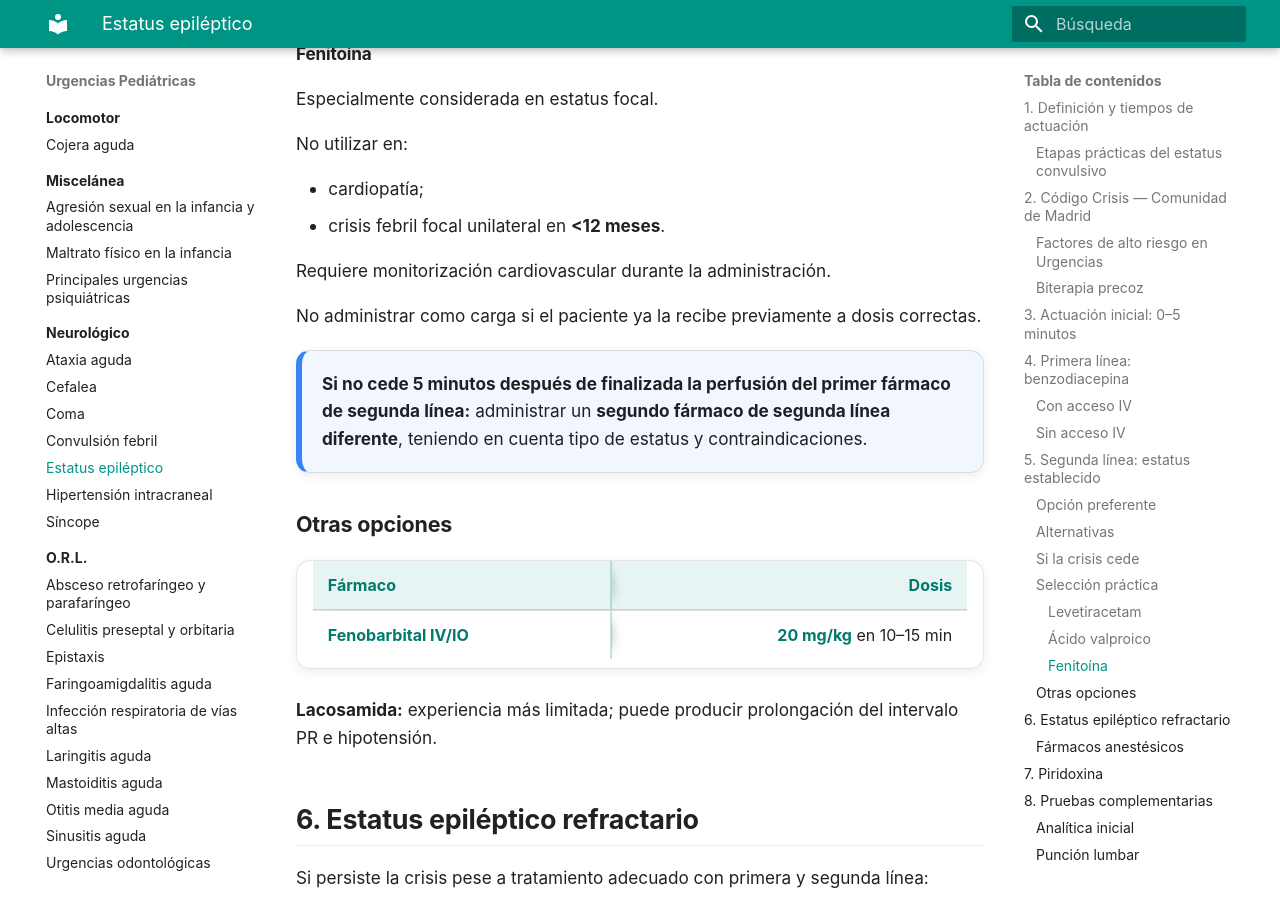
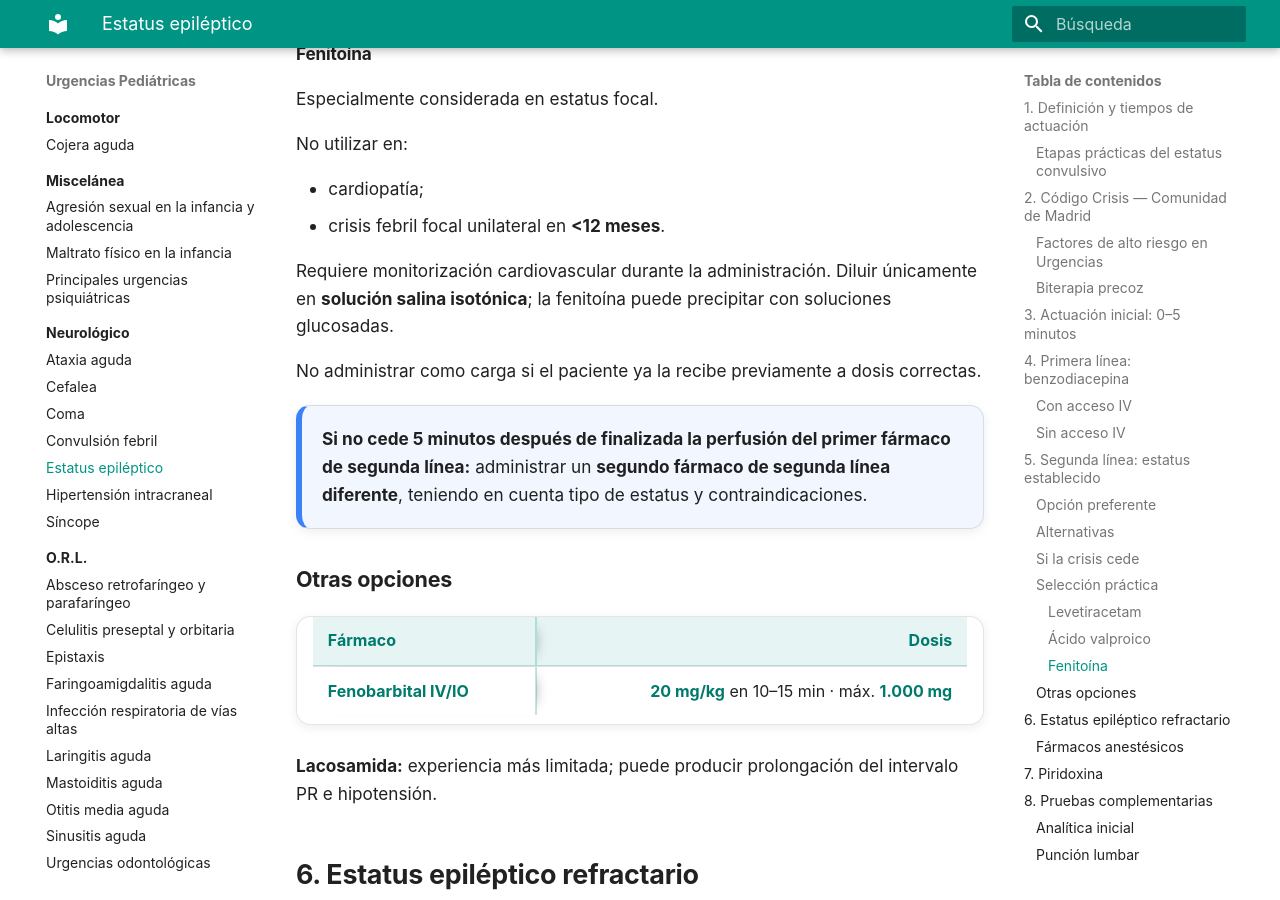
Before and after one commit to gonzaloares/urgencias-pediatricas, an MkDocs documentation site: the page built from docs/neurologia/estatus-epileptico.md, in a window 1280 px wide and 900 px high, scrolled down 6422 px. Built offline with MkDocs 1.6.1 and Material for MkDocs 9.7.7, drawn with Linux system fonts in a browser that asks for light colours; some of the changed text lies outside the part shown.

Commit message:
Audita administración de antiepilépticos de alto riesgo

```diff
--- a/docs/neurologia/estatus-epileptico.md
+++ b/docs/neurologia/estatus-epileptico.md
@@ -198,7 +198,7 @@ No utilizar en:
 - cardiopatía;
 - crisis febril focal unilateral en **<12 meses**.
 
-Requiere monitorización cardiovascular durante la administración.
+Requiere monitorización cardiovascular durante la administración. Diluir únicamente en **solución salina isotónica**; la fenitoína puede precipitar con soluciones glucosadas.
 
 No administrar como carga si el paciente ya la recibe previamente a dosis correctas.
 
@@ -210,7 +210,7 @@ No administrar como carga si el paciente ya la recibe previamente a dosis correc
 
 | Fármaco | Dosis |
 |---|---:|
-| **Fenobarbital IV/IO** | **20 mg/kg** en 10–15 min |
+| **Fenobarbital IV/IO** | **20 mg/kg** en 10–15 min · máx. **1.000 mg** |
 
 **Lacosamida:** experiencia más limitada; puede producir prolongación del intervalo PR e hipotensión.
 
@@ -350,7 +350,7 @@ Indicado especialmente en:
   <div class="algorithm-arrow">↓</div>
   <div class="algorithm-step"><strong>5 min: midazolam</strong><br>Con vía IV: midazolam IV · sin vía IV: midazolam IM/IN/bucal</div>
   <div class="algorithm-arrow">↓</div>
-  <div class="algorithm-step"><strong>Persiste 5 min tras la primera BZD</strong><br>2.ª BZD si procede, máximo 2 dosis totales <strong>+</strong> iniciar levetiracetam 50 mg/kg IV/IO en 15 min</div>
+  <div class="algorithm-step"><strong>Persiste 5 min tras la primera BZD</strong><br>2.ª BZD si procede, máximo 2 dosis totales <strong>+</strong> iniciar levetiracetam 50 mg/kg IV/IO en 5 min</div>
   <div class="algorithm-arrow">↓</div>
   <div class="algorithm-step"><strong>Biterapia precoz</strong><br>No esperar un nuevo fracaso secuencial para iniciar el medicamento anticrisis</div>
   <div class="algorithm-arrow">↓</div>
```
Also changed, not shown: other parts of docs/neurologia/estatus-epileptico.md (+2 -2 lines).
